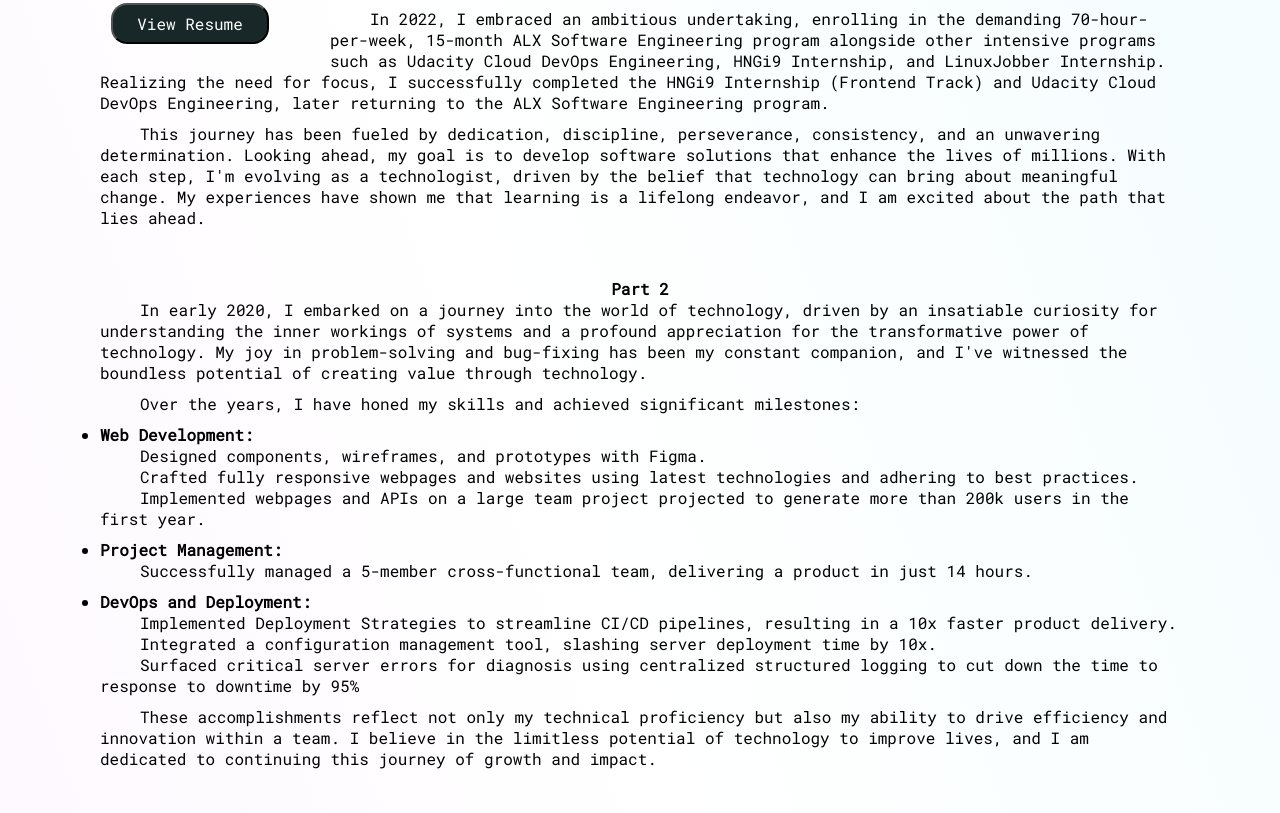
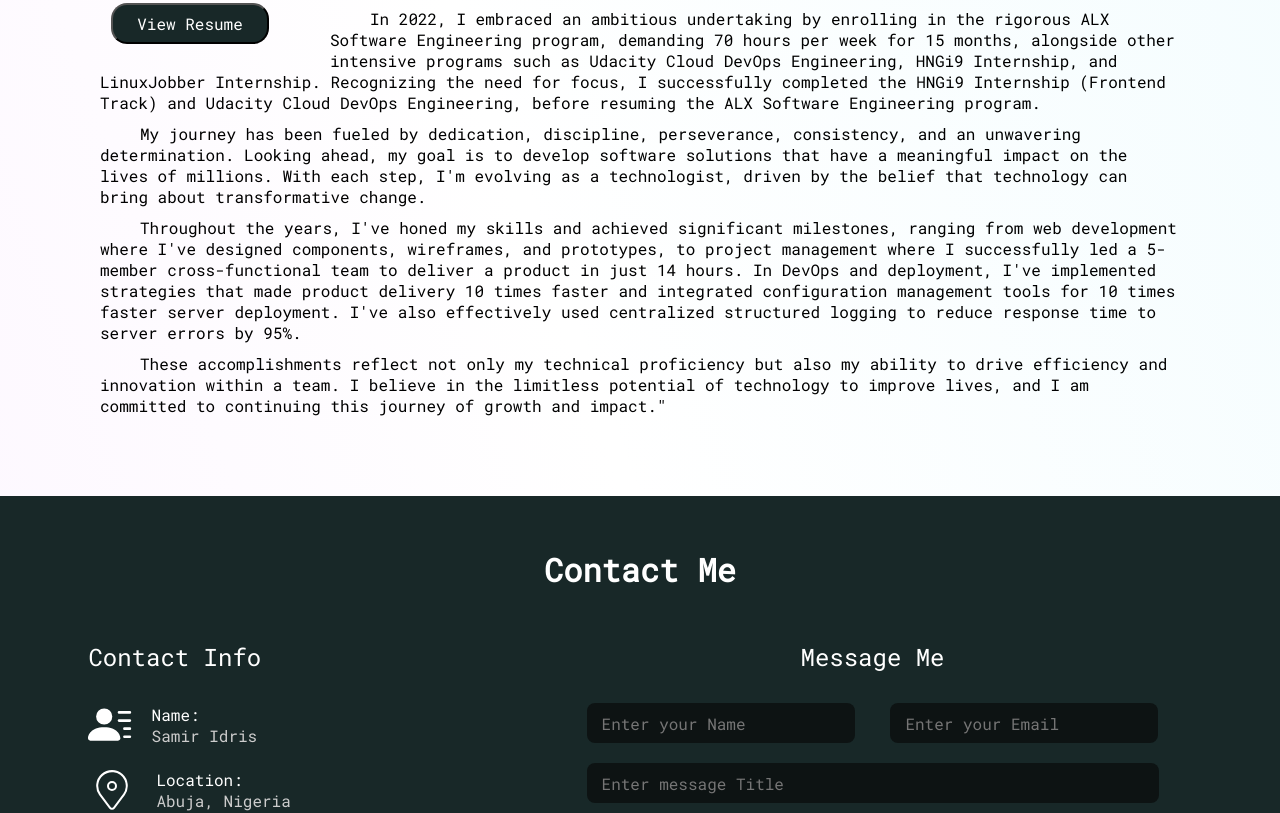
Before and after one commit to scisamir/samiridris, a React (Vite) app: page / in a window 1280 px wide. Shown: the part 5546-6359 px from the top of the page. Built offline with nearby package versions, Linux system fonts and the light colour scheme.

Commit message:
update about me section

```diff
--- a/src/pages/About/About.tsx
+++ b/src/pages/About/About.tsx
@@ -12,45 +12,12 @@
                     </figure>
 
                     <div>
-                        <h4>Part 1</h4>
-                        <p>In early 2020, I embarked on a journey into the world of technology, driven by an insatiable curiosity for understanding the inner workings of systems and a profound appreciation for the transformative power of technology. My joy in problem-solving and bug-fixing has been my constant companion, and I've witnessed the boundless potential of creating value through technology.</p>
-                        <p>Along this path, I've faced my share of challenges, including the pitfalls of learning without practical application, over-multitasking, and battling procrastination. These mistakes have been my greatest teachers. From freeCodeCamp to platforms like W3Schools, SoloLearn, LinkedIn Learning, and more, I've navigated the diverse landscape of tech education, completing various courses and dedicating time to hands-on practice
-                        </p>
-                        <p>In 2022, I embraced an ambitious undertaking, enrolling in the demanding 70-hour-per-week, 15-month ALX Software Engineering program alongside other intensive programs such as Udacity Cloud DevOps Engineering, HNGi9 Internship, and LinuxJobber Internship. Realizing the need for focus, I successfully completed the HNGi9 Internship (Frontend Track) and Udacity Cloud DevOps Engineering, later returning to the ALX Software Engineering program.
-                        </p>
-                        <p>This journey has been fueled by dedication, discipline, perseverance, consistency, and an unwavering determination. Looking ahead, my goal is to develop software solutions that enhance the lives of millions. With each step, I'm evolving as a technologist, driven by the belief that technology can bring about meaningful change. My experiences have shown me that learning is a lifelong endeavor, and I am excited about the path that lies ahead.
-                        </p>
-
-                        <h4 style={{marginTop: "50px"}}>Part 2</h4>
-                        <p>In early 2020, I embarked on a journey into the world of technology, driven by an insatiable curiosity for
-understanding the inner workings of systems and a profound appreciation for the transformative power of technology.
-My joy in problem-solving and bug-fixing has been my constant companion, and I've witnessed the boundless potential
-of creating value through technology.</p>
-                        <p><span style={{display: "block", marginBottom: "10px"}}>Over the years, I have honed my skills and achieved significant milestones:</span>
-                            <ul>
-                                <li><span>Web Development:</span>
-                                    <ul>
-                                        <li>Designed components, wireframes, and prototypes with Figma.</li>
-                                        <li>Crafted fully responsive webpages and websites using latest technologies and adhering to best practices.</li>
-                                        <li>Implemented webpages and APIs on a large team project projected to generate more than 200k users in the first year.</li>
-                                    </ul>
-                                </li>
-                                <li><span>Project Management:</span>
-                                    <ul>
-                                        <li>Successfully managed a 5-member cross-functional team, delivering a product in just 14 hours.</li>
-                                    </ul>
-                                </li>
-                                <li><span>DevOps and Deployment:</span>
-                                    <ul>
-                                        <li>Implemented Deployment Strategies to streamline CI/CD pipelines, resulting in a 10x faster product delivery.</li>
-                                        <li>Integrated a configuration management tool, slashing server deployment time by 10x.</li>
-                                        <li>Surfaced critical server errors for diagnosis using centralized structured logging to cut down the time to response to downtime by 95%</li>
-                                    </ul>
-                                </li>
-                            </ul>
-                        </p>
-                        <p>These accomplishments reflect not only my technical proficiency but also my ability to drive efficiency and innovation within a team. I believe in the limitless potential of technology to improve lives, and I am dedicated to continuing this journey of growth and impact.</p>
-
+                        <p>In early 2020, I embarked on a transformative journey into the world of technology, driven by an insatiable curiosity to unravel the inner workings of systems and a profound appreciation for the profound impact of technology. From the outset, my joy in problem-solving and bug-fixing has been a constant companion, revealing to me the boundless potential of creating value through technology.</p>
+                        <p>This journey has not been without its challenges, including learning without practical application, the pitfalls of over-multitasking, and the battle against procrastination. However, I've come to view these challenges as my greatest teachers. Navigating the diverse landscape of tech education, I completed various courses and dedicated time to hands-on practice, ranging from freeCodeCamp to platforms like W3Schools, SoloLearn, and LinkedIn Learning.</p>
+                        <p>In 2022, I embraced an ambitious undertaking by enrolling in the rigorous ALX Software Engineering program, demanding 70 hours per week for 15 months, alongside other intensive programs such as Udacity Cloud DevOps Engineering, HNGi9 Internship, and LinuxJobber Internship. Recognizing the need for focus, I successfully completed the HNGi9 Internship (Frontend Track) and Udacity Cloud DevOps Engineering, before resuming the ALX Software Engineering program.</p>
+                        <p>My journey has been fueled by dedication, discipline, perseverance, consistency, and an unwavering determination. Looking ahead, my goal is to develop software solutions that have a meaningful impact on the lives of millions. With each step, I'm evolving as a technologist, driven by the belief that technology can bring about transformative change.</p>
+                        <p>Throughout the years, I've honed my skills and achieved significant milestones, ranging from web development where I've designed components, wireframes, and prototypes, to project management where I successfully led a 5-member cross-functional team to deliver a product in just 14 hours. In DevOps and deployment, I've implemented strategies that made product delivery 10 times faster and integrated configuration management tools for 10 times faster server deployment. I've also effectively used centralized structured logging to reduce response time to server errors by 95%.</p>
+                        <p>These accomplishments reflect not only my technical proficiency but also my ability to drive efficiency and innovation within a team. I believe in the limitless potential of technology to improve lives, and I am committed to continuing this journey of growth and impact."</p>
                     </div>
                 </div>
             </section>
--- a/src/pages/About/styles.css
+++ b/src/pages/About/styles.css
@@ -48,15 +48,6 @@
     margin-bottom: 10px;
 }
 
-section#about > div p ul {
-    list-style: disc;
-    margin-bottom: 10px;
-}
-
-section#about > div p ul ul {
-    list-style: none;
-}
-
 section#about > div p > ul > li > span {
     font-weight: 900;
 }
```
